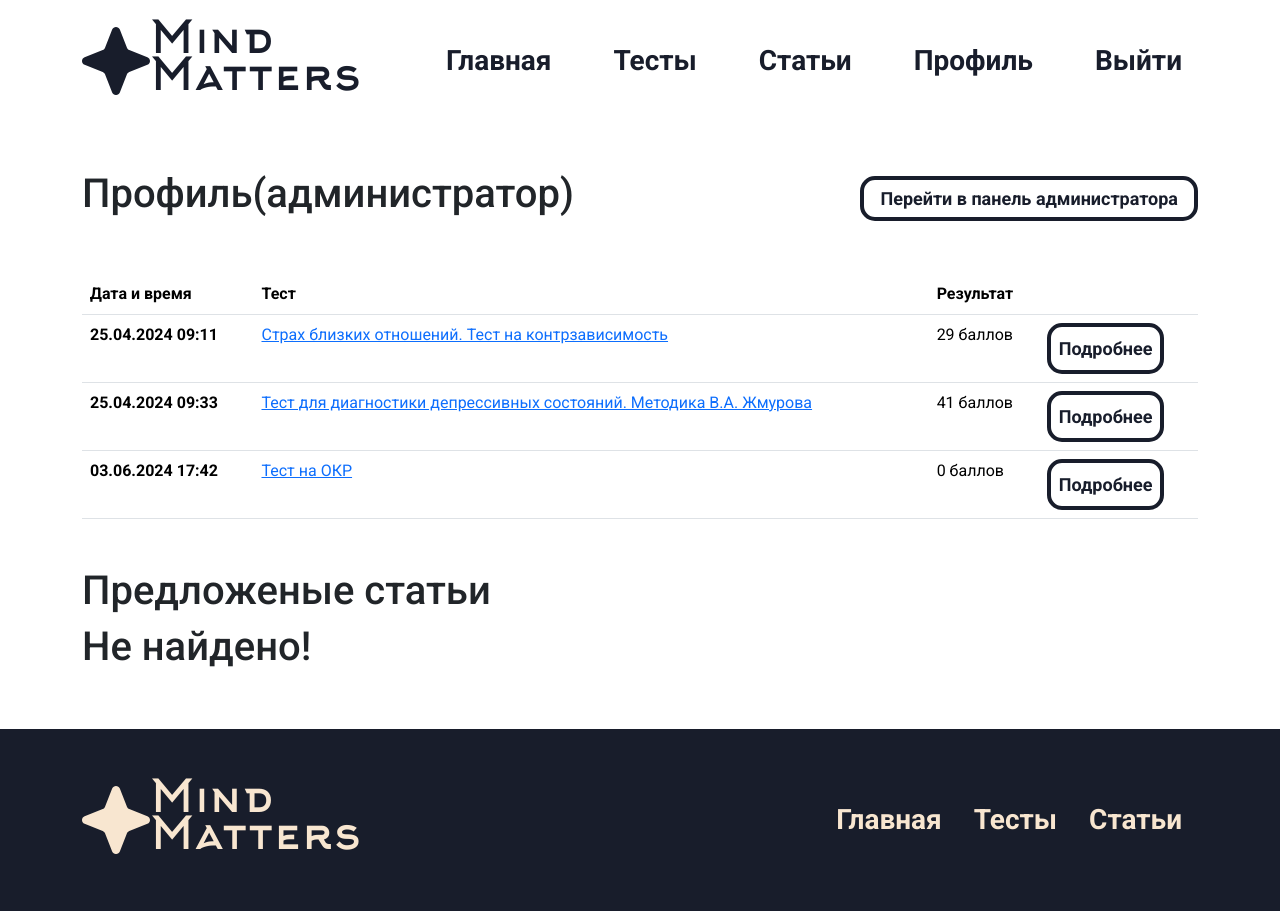
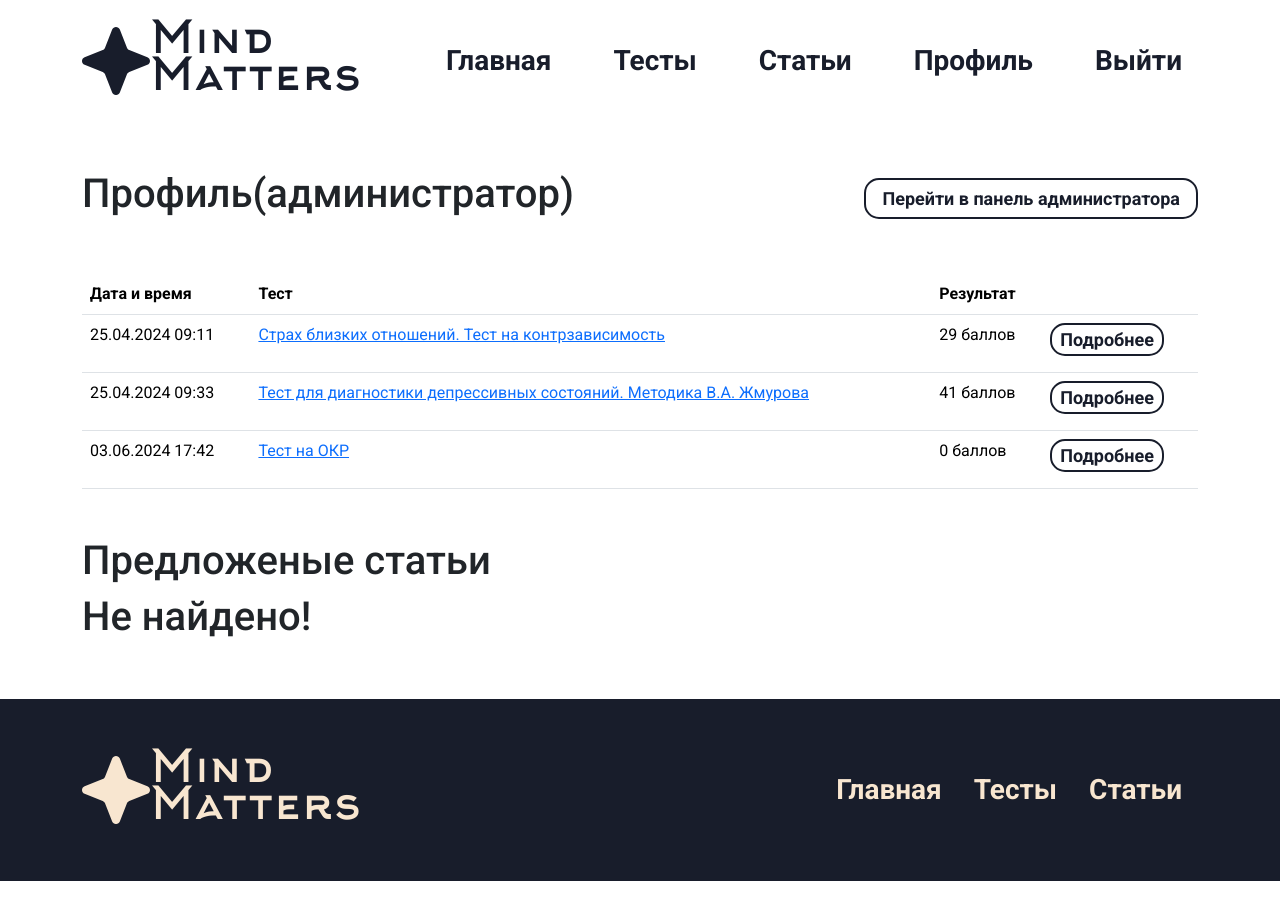
Before and after one commit to TheLastSurvived/mindmatters, a Flask app: page /profile in a window 1280 px wide. After the commit the page ends 881 px from the top, so only its background shows below. Run offline with Flask 3, Linux system fonts and the light colour scheme; a user stored in the database is signed in; some libraries are stand-ins or nearby versions.

Commit message:
last change

```diff
--- a/app/static/css/style.css
+++ b/app/static/css/style.css
@@ -845,29 +772,25 @@ option[value="#FA7B04"] {
     text-align: center;
   }
 
-    .article-head .image{
+  .article-head .image {
     width: 240px;
   }
-
 }
-
-
 
 .stn-btn {
   font-family: "Roboto", sans-serif;
   font-weight: bold;
-    border: #181D2B solid 4px;
+  border: #181d2b solid 2px;
   border-radius: 15px;
   font-size: 18px;
-    color: #181D2B;
+  color: #181d2b;
   text-decoration: none;
   font-weight: bold;
   background-color: white;
 }
 
 .stn-btn:hover {
-    color: #181D2B;
-    background-color: #FA7B04;
+  color: #181d2b;
+  background-color: #fa7b04;
   transition: 0.5s;
-
 }
--- a/app/templates/base.html
+++ b/app/templates/base.html
@@ -1,45 +1,99 @@
 <!DOCTYPE html>
 <html lang="en">
+  <head>
+    <meta charset="UTF-8" />
+    <meta http-equiv="X-UA-Compatible" content="IE=edge" />
+    <meta name="viewport" content="width=device-width, initial-scale=1.0" />
+    <title>{% block title %} {% endblock %}</title>
+    <link
+      href="https://cdn.jsdelivr.net/npm/bootstrap@5.3.3/dist/css/bootstrap.min.css"
+      rel="stylesheet"
+      integrity="sha384-QWTKZyjpPEjISv5WaRU9OFeRpok6YctnYmDr5pNlyT2bRjXh0JMhjY6hW+ALEwIH"
+      crossorigin="anonymous"
+    />
+    <link rel="stylesheet" href="../static/css/style.css" />
 
-<head>
-    <meta charset="UTF-8">
-    <meta http-equiv="X-UA-Compatible" content="IE=edge">
-    <meta name="viewport" content="width=device-width, initial-scale=1.0">
-    <title>{% block title %} {% endblock %}</title>
-    <link href="https://cdn.jsdelivr.net/npm/bootstrap@5.3.3/dist/css/bootstrap.min.css" rel="stylesheet"
-        integrity="sha384-QWTKZyjpPEjISv5WaRU9OFeRpok6YctnYmDr5pNlyT2bRjXh0JMhjY6hW+ALEwIH" crossorigin="anonymous">
-    <link rel="stylesheet" href="../static/css/style.css">
+    <link
+      type="image/x-icon"
+      href="../static/img/favicon.ico"
+      rel="shortcut icon"
+    />
+    <link type="Image/x-icon" href="../static/img/favicon.ico" rel="icon" />
 
-    <link type="image/x-icon" href="../static/img/favicon.ico" rel="shortcut icon">
-    <link type="Image/x-icon" href="../static/img/favicon.ico" rel="icon">
+    <style>
+      html {
+        height: 100%;
+      }
+      body {
+        display: flex;
+        flex-direction: column;
+        height: 100%;
+      }
 
+      .header {
+        /* 0 flex-grow, 0 flex-shrink, auto flex-basis */
+        flex: 0 0 auto;
+      }
+      main {
+        /* 1 flex-grow, 0 flex-shrink, auto flex-basis */
+        flex: 1 0 auto;
+      }
+      footer {
+        /* 0 flex-grow, 0 flex-shrink, auto flex-basis */
+        flex: 0 0 auto;
+      }
+    </style>
   </head>
 
   <body>
+    <div class="header">
       <div class="head-wrp-base">
         <div class="container" bis_skin_checked="1">
-            <header class="d-flex flex-wrap  align-items-center py-4">
-                <a href="/" class="d-flex align-items-center mb-3 mb-md-0 me-md-auto text-decoration-none main-logo">
-                    <img src="../static/img/logo.svg" alt="">
-                    <span class="logo-text">Mind <br> Matters</span>
+          <header class="d-flex flex-wrap align-items-center py-4">
+            <a
+              href="/"
+              class="d-flex align-items-center mb-3 mb-md-0 me-md-auto text-decoration-none main-logo"
+            >
+              <img src="../static/img/logo.svg" alt="" />
+              <span class="logo-text"
+                >Mind <br />
+                Matters</span
+              >
             </a>
 
             <ul class="nav nav-pills nav-links">
-                    <li class="nav-item"><a href="/" class="nav-link first-link">Главная</a></li>
-                    <li class="nav-item"><a href="/tests" class="nav-link">Тесты</a></li>
-                    <li class="nav-item"><a href="/articles" class="nav-link">Статьи</a></li>
+              <li class="nav-item">
+                <a href="/" class="nav-link first-link">Главная</a>
+              </li>
+              <li class="nav-item">
+                <a href="/tests" class="nav-link">Тесты</a>
+              </li>
+              <li class="nav-item">
+                <a href="/articles" class="nav-link">Статьи</a>
+              </li>
               {%if 'name' in session%}
-                    <li class="nav-item"><a href="/profile" class="nav-link auth">Профиль</a></li>
-                    <li class="nav-item"><a href="/logout" class="nav-link auth">Выйти</a></li>
+              <li class="nav-item">
+                <a href="/profile" class="nav-link auth">Профиль</a>
+              </li>
+              <li class="nav-item">
+                <a href="/logout" class="nav-link auth">Выйти</a>
+              </li>
               {% else %}
-                    <li class="nav-item"><a href="/auth" class="nav-link auth">Войти</a></li>
+              <li class="nav-item">
+                <a href="/auth" class="nav-link auth">Войти</a>
+              </li>
 
               {%endif%}
             </ul>
 
             <div class="dropdown">
-                    <button class="burger-open" type="button" data-bs-toggle="dropdown" aria-expanded="false">
-                        <img src="../static/img/menu.svg" alt="">
+              <button
+                class="burger-open"
+                type="button"
+                data-bs-toggle="dropdown"
+                aria-expanded="false"
+              >
+                <img src="../static/img/menu.svg" alt="" />
               </button>
               <ul class="dropdown-menu drop-menu">
                 <li><a class="dropdown-item" href="/">Главная</a></li>
@@ -53,45 +107,61 @@
                 {%endif%}
               </ul>
             </div>
-
-
           </header>
         </div>
       </div>
-
-    {% block main %} {% endblock %}
+    </div>
+    <main>{% block main %} {% endblock %}</main>
 
     <footer>
       <div class="container">
         <div class="big-footer">
-                <div class="d-flex justify-content-evenly  align-items-center py-4">
-                    <a href="#" class="d-flex align-items-center mb-3 mb-md-0 me-md-auto text-decoration-none">
-                        <img src="../static/img/footer.svg" alt="">
-                        <span class="logo-text-footer">Mind <br> Matters</span>
+          <div class="d-flex justify-content-evenly align-items-center py-4">
+            <a
+              href="#"
+              class="d-flex align-items-center mb-3 mb-md-0 me-md-auto text-decoration-none"
+            >
+              <img src="../static/img/footer.svg" alt="" />
+              <span class="logo-text-footer"
+                >Mind <br />
+                Matters</span
+              >
             </a>
 
             <ul class="nav nav-pills nav-links-footer">
-                        <li class="nav-item"><a href="/" class="nav-link first-link">Главная</a></li>
-                        <li class="nav-item"><a href="/tests" class="nav-link">Тесты</a></li>
-                        <li class="nav-item"><a href="/articles" class="nav-link">Статьи</a></li>
+              <li class="nav-item">
+                <a href="/" class="nav-link first-link">Главная</a>
+              </li>
+              <li class="nav-item">
+                <a href="/tests" class="nav-link">Тесты</a>
+              </li>
+              <li class="nav-item">
+                <a href="/articles" class="nav-link">Статьи</a>
+              </li>
             </ul>
           </div>
         </div>
 
         <div class="mini-footer">
           <ul class="nav nav-pills nav-links-footer mx-auto">
-                    <li class="nav-item"><a href="/" class="nav-link first-link">Главная</a></li>
-                    <li class="nav-item"><a href="/tests" class="nav-link">Тесты</a></li>
-                    <li class="nav-item"><a href="/articles" class="nav-link">Статьи</a></li>
+            <li class="nav-item">
+              <a href="/" class="nav-link first-link">Главная</a>
+            </li>
+            <li class="nav-item">
+              <a href="/tests" class="nav-link">Тесты</a>
+            </li>
+            <li class="nav-item">
+              <a href="/articles" class="nav-link">Статьи</a>
+            </li>
           </ul>
         </div>
-
       </div>
     </footer>
 
-    <script src="https://cdn.jsdelivr.net/npm/bootstrap@5.3.3/dist/js/bootstrap.bundle.min.js"
+    <script
+      src="https://cdn.jsdelivr.net/npm/bootstrap@5.3.3/dist/js/bootstrap.bundle.min.js"
       integrity="sha384-YvpcrYf0tY3lHB60NNkmXc5s9fDVZLESaAA55NDzOxhy9GkcIdslK1eN7N6jIeHz"
-        crossorigin="anonymous"></script>
+      crossorigin="anonymous"
+    ></script>
   </body>
-
 </html>
--- a/app/templates/profile.html
+++ b/app/templates/profile.html
@@ -1,25 +1,22 @@
-{% extends 'base.html' %}
-{% block title %}
-Профиль
-{% endblock %}
-
-{% block main %}
-{{ ckeditor.load() }}
+{% extends 'base.html' %} {% block title %} Профиль {% endblock %} {% block main
+%} {{ ckeditor.load() }}
 <div class="container my-5">
-  {% with messages = get_flashed_messages(True) %}
-  {% if messages %}
-  {% for category, message in messages %}
+  {% with messages = get_flashed_messages(True) %} {% if messages %} {% for
+  category, message in messages %}
   <p class="m-2 flash {{category}}">{{message}}</p>
-  {% endfor %}
-  {% endif %}
-  {% endwith %}
+  {% endfor %} {% endif %} {% endwith %}
   <div class="row d-flex justify-content-between align-items-center">
     <div class="col">
-      <h1>Профиль{%if active_user.root==1%}(администратор){%else%}(пользователь){%endif%}</h1>
+      <h1>
+        Профиль{%if
+        active_user.root==1%}(администратор){%else%}(пользователь){%endif%}
+      </h1>
     </div>
     {%if active_user.root==1%}
     <div class="col text-end">
-      <a href="/admin" class="stn-btn px-3 py-2">Перейти в панель администратора</a>
+      <a href="/admin" class="stn-btn px-3 py-2"
+        >Перейти в панель администратора</a
+      >
     </div>
 
     {%endif%}
@@ -36,34 +33,56 @@
     </thead>
     <tbody>
       {%for el1, el2, el3 in zip(rezult_test_list,rezult,interpretation_list)%}
-      <tr>
-        <th>{{el2.date.strftime('%d.%m.%Y %H:%M')}}</th>
+      <tr class="">
+        <td>{{el2.date.strftime('%d.%m.%Y %H:%M')}}</td>
         <td><a href="/test/{{el1.id}}">{{el1.title}}</a></td>
         <td>{{el2.total_score}} баллов</td>
-        <td><button class="stn-btn px-2 py-2" data-bs-toggle="modal"
-            data-bs-target="#exampleModal{{el3.id}}">Подробнее</button> </td>
+        <td class="">
+          <button
+            class="stn-btn mb-2 px-2"
+            data-bs-toggle="modal"
+            data-bs-target="#exampleModal{{el3.id}}"
+          >
+            Подробнее
+          </button>
+        </td>
+      </tr>
 
-        <div class="modal fade" id="exampleModal{{el3.id}}" tabindex="-1" aria-labelledby="exampleModalLabel"
-          aria-hidden="true">
+      <div
+        class="modal fade"
+        id="exampleModal{{el3.id}}"
+        tabindex="-1"
+        aria-labelledby="exampleModalLabel"
+        aria-hidden="true"
+      >
         <div class="modal-dialog modal-lg">
           <div class="modal-content">
             <div class="modal-header">
-                <h1 class="modal-title fs-5" id="exampleModalLabel">Интерпретация</h1>
-                <button type="button" class="btn-close" data-bs-dismiss="modal" aria-label="Close"></button>
+              <h1 class="modal-title fs-5" id="exampleModalLabel">
+                Интерпретация
+              </h1>
+              <button
+                type="button"
+                class="btn-close"
+                data-bs-dismiss="modal"
+                aria-label="Close"
+              ></button>
             </div>
             <div class="modal-body">
-                {% autoescape false %}
-                {{el3.text}}
-                {% endautoescape %}
+              {% autoescape false %} {{el3.text}} {% endautoescape %}
             </div>
             <div class="modal-footer">
-                <button type="button" class="stn-btn px-2 py-2" data-bs-dismiss="modal">Закрыть</button>
+              <button
+                type="button"
+                class="stn-btn px-2 py-2"
+                data-bs-dismiss="modal"
+              >
+                Закрыть
+              </button>
             </div>
           </div>
         </div>
       </div>
-
-      </tr>
       {%endfor%}
     </tbody>
   </table>
@@ -74,33 +93,37 @@
   <div class="articles-wrap">
     <h1>Предложеные статьи</h1>
     <div class="articles-grid">
-      {%if articles%}
-      {%for article in articles%}
-      {%if article.root==0%}
+      {%if articles%} {%for article in articles%} {%if article.root==0%}
       <div class="article" style="background-color: {{article.color}};">
-        <a href="/article/{{article.id}}"> <img src="../static/img/upload/{{article.image_name}}" alt="" class="img-fluid"></a>
+        <a href="/article/{{article.id}}">
+          <img
+            src="../static/img/upload/{{article.image_name}}"
+            alt=""
+            class="img-fluid"
+        /></a>
         <p><a href="/article/{{article.id}}">{{article.title}}</a></p>
       </div>
-      {%endif%}
-      {%endfor%}
-      {%else%}
+      {%endif%} {%endfor%} {%else%}
       <h1>Не найдено!</h1>
       {%endif%}
     </div>
 
     <div class="articles-mobile">
-      {%for article in articles%}
-      {%if article.root==0%}
-      <div class="row article-mobile" style="background-color: {{article.color}};">
+      {%for article in articles%} {%if article.root==0%}
+      <div
+        class="row article-mobile"
+        style="background-color: {{article.color}};"
+      >
         <p><a href="/article/{{article.id}}">{{article.title}}</a></p>
-        <a href="/article/{{article.id}}"> <img src="../static/img/upload/{{article.image_name}}" alt=""
-            class="img-fluid"></a>
+        <a href="/article/{{article.id}}">
+          <img
+            src="../static/img/upload/{{article.image_name}}"
+            alt=""
+            class="img-fluid"
+        /></a>
       </div>
-      {%endif%}
-      {%endfor%}
+      {%endif%} {%endfor%}
     </div>
   </div>
 </div>
-{%endif%}
-
-{% endblock %}
+{%endif%} {% endblock %}
```
Also changed, not shown: other parts of app/static/css/style.css (+106 -179 lines), instance/database.db. Lines whose indentation alone changed are shown as unchanged.
